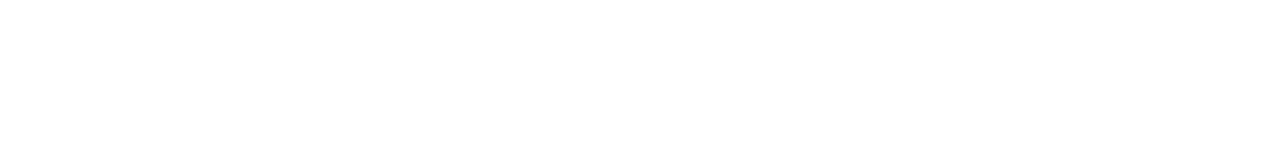
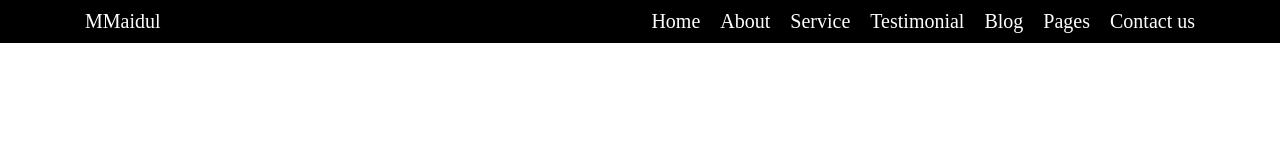
Before and after one commit to MMaidul/important-practice-repo, a plain HTML site: page index.html in a window 1280 px wide. Drawn offline with Linux system fonts and the light colour scheme.

Commit message:
header-section customize

```diff
--- a/assets/css/style.css
+++ b/assets/css/style.css
@@ -9,3 +9,40 @@
   margin: 0 auto;
   padding: 0 30px;
 }
+
+/* header-section start here */
+.header-section {
+  background-color: black;
+}
+.header {
+  display: flex;
+  justify-content: space-between;
+  align-items: center;
+  font-size: 20px;
+}
+.header__logo {
+}
+.header__logo a {
+  text-decoration: none;
+  color: #fff;
+}
+.header__menu {
+}
+.header__menu ul {
+  display: flex;
+  list-style: none;
+}
+.header__menu ul li {
+  padding-left: 20px;
+}
+.header__menu ul li a {
+  display: inline-block;
+  text-decoration: none;
+  padding: 10px 0;
+  color: #fff;
+}
+.header__menu ul li a:hover {
+  color: red;
+  background-color: navajowhite;
+}
+/* header-section end here */
--- a/index.html
+++ b/index.html
@@ -9,6 +9,25 @@
     <title>imporant practice repo</title>
 </head>
 <body>
-
+    <header class="header-section">
+        <div class="container">
+            <div class="header">
+                <div class="header__logo">
+                    <a href="">MMaidul</a>
+                </div>
+                <div class="header__menu">
+                    <ul>
+                        <li><a href="">Home</a></li>
+                        <li><a href="">About</a></li>
+                        <li><a href="">Service</a></li>
+                        <li><a href="">Testimonial</a></li>
+                        <li><a href="">Blog</a></li>
+                        <li><a href="">Pages</a></li>
+                        <li><a href="">Contact us</a></li>
+                    </ul>
+                </div>
+            </div>
+        </div>
+    </header>
 </body>
 </html>
```
